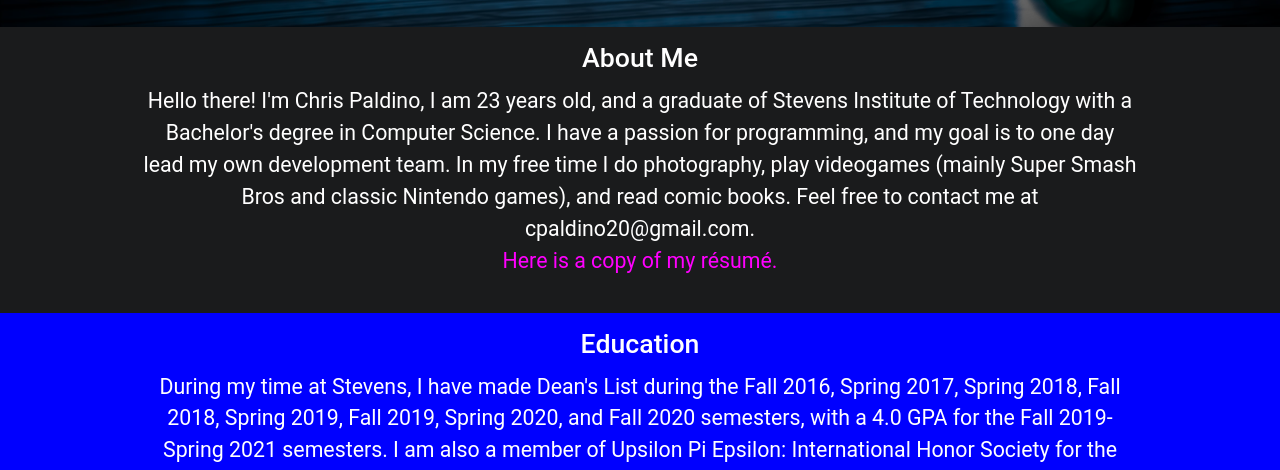
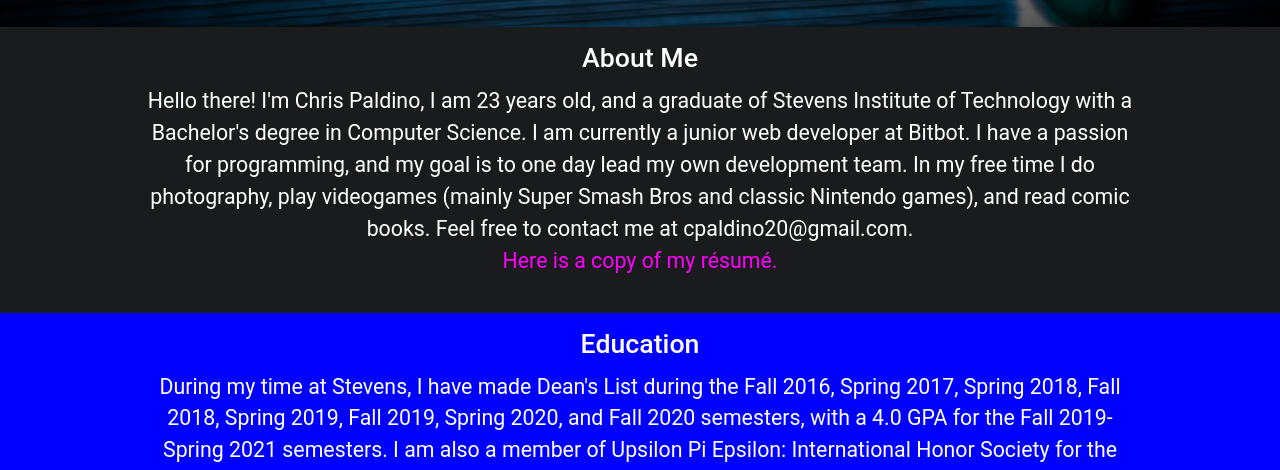
Before and after one commit to cpal39/cpal39.github.io, a plain HTML site: page index.html in a window 1280 px wide. Shown: the part 783-1253 px from the top of the page. Drawn offline with nearby package versions, Linux system fonts and the light colour scheme.

Commit message:
Update index.html

```diff
--- a/index.html
+++ b/index.html
@@ -69,7 +69,7 @@
 		<div class="divContents" id="aboutMe">
 			<h5>About Me</h5>
 			<p>
-				Hello there! I'm Chris Paldino, I am 23 years old, and a graduate of Stevens Institute of Technology with a Bachelor's degree in Computer Science. I have a passion for programming, and my goal is to one day lead my own development team. In my free time I do photography, play videogames (mainly Super Smash Bros and classic Nintendo games), and read comic books. Feel free to contact me at cpaldino20@gmail.com.<br>
+				Hello there! I'm Chris Paldino, I am 23 years old, and a graduate of Stevens Institute of Technology with a Bachelor's degree in Computer Science. I am currently a junior web developer at Bitbot. I have a passion for programming, and my goal is to one day lead my own development team. In my free time I do photography, play videogames (mainly Super Smash Bros and classic Nintendo games), and read comic books. Feel free to contact me at cpaldino20@gmail.com.<br>
 				<a class="bodyLinks" href="media/Christopher_Paldino_Resume.pdf" target="_blank">Here is a copy of my
 					résumé.</a>
 			</p>
```
